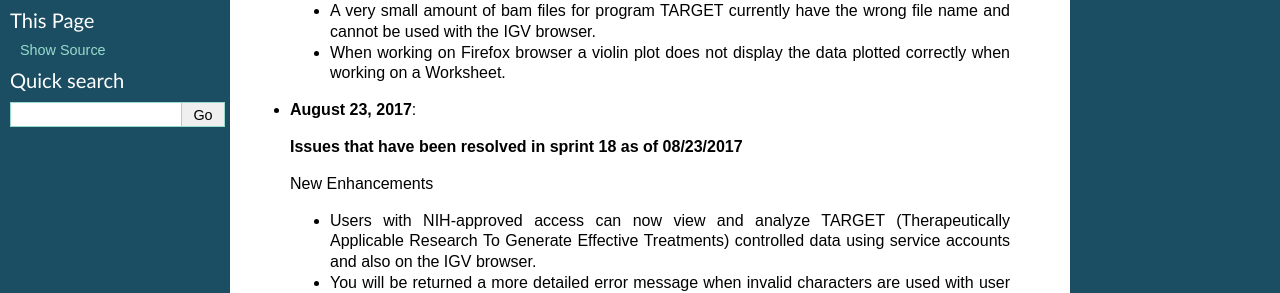
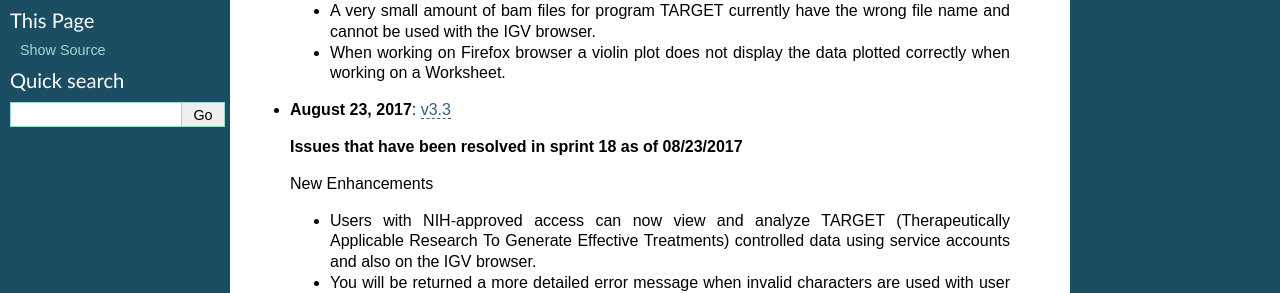
Before and after one commit to isb-cgc/readthedocs, a Sphinx documentation site: the page built from docs/source/sections/webapp/releases.rst, in a window 1280 px wide and 900 px high, scrolled down 1079 px. Shown: the part 159-452 px from the top of the window. Built offline with Sphinx 7.4.7, drawn with Linux system fonts in a browser that asks for light colours; pages that are not in the unit, such as notebooks, are missing from menus.

Commit message:
version 3.3 tag for sprint 18 added

```diff
--- a/docs/source/sections/webapp/releases.rst
+++ b/docs/source/sections/webapp/releases.rst
@@ -42,7 +42,7 @@ Web-App Release Notes
  - A very small amount of bam files for program TARGET currently have the wrong file name and cannot be used with the IGV browser.
  - When working on Firefox browser a violin plot does not display the data plotted correctly when working on a Worksheet.
 
-* **August 23, 2017**:
+* **August 23, 2017**: `v3.3 <https://github.com/isb-cgc/ISB-CGC-Webapp/releases/tag/3.3>`_
  **Issues that have been resolved in sprint 18 as of 08/23/2017**
 
  New Enhancements
```
